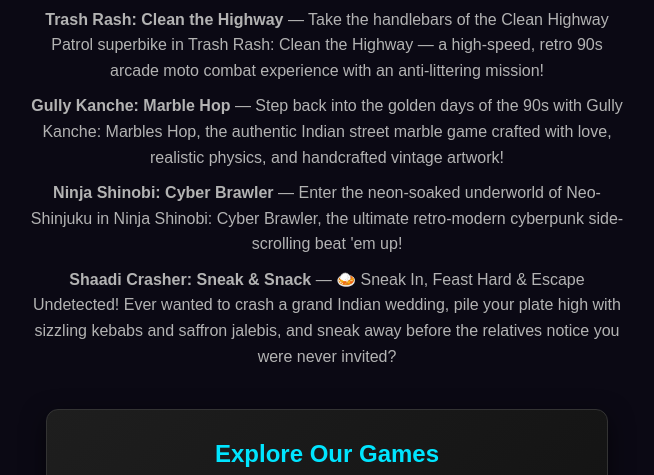
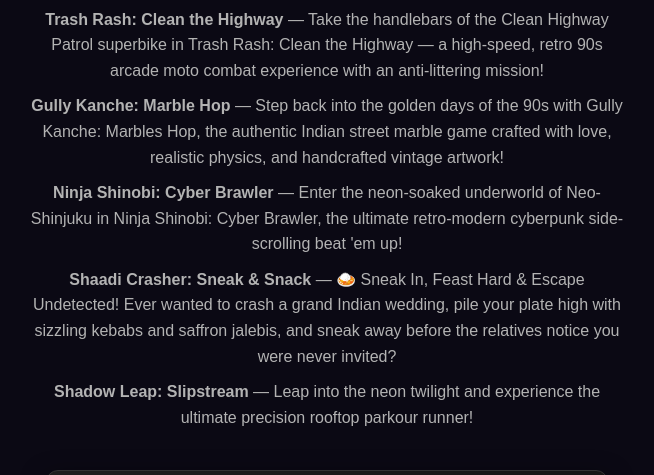
Before and after one commit to chillaxtechie/chillaxtechie.github.io, a plain HTML site: page index.html in a window 1280 px wide. Shown: the part 660-1135 px from the top of the page, without its empty margins (313-967 px from the left). Drawn offline with Linux system fonts and the light colour scheme.

Commit message:
Add description for 'Shadow Leap: Slipstream'
Added a new game description for 'Shadow Leap: Slipstream'.

```diff
--- a/index.html
+++ b/index.html
@@ -101,6 +101,7 @@
     <p><strong>Gully Kanche: Marble Hop</strong> — Step back into the golden days of the 90s with Gully Kanche: Marbles Hop, the authentic Indian street marble game crafted with love, realistic physics, and handcrafted vintage artwork!</p>
     <p><strong>Ninja Shinobi: Cyber Brawler</strong> — Enter the neon-soaked underworld of Neo-Shinjuku in Ninja Shinobi: Cyber Brawler, the ultimate retro-modern cyberpunk side-scrolling beat 'em up! </p>
     <p><strong>Shaadi Crasher: Sneak & Snack</strong> — 🍛 Sneak In, Feast Hard & Escape Undetected! Ever wanted to crash a grand Indian wedding, pile your plate high with sizzling kebabs and saffron jalebis, and sneak away before the relatives notice you were never invited? </p>
+    <p><strong>Shadow Leap: Slipstream</strong> — Leap into the neon twilight and experience the ultimate precision rooftop parkour runner! </p>
 
     <!-- Google Play Developer Page Download Widget -->
     <div class="store-badge-container">
```
